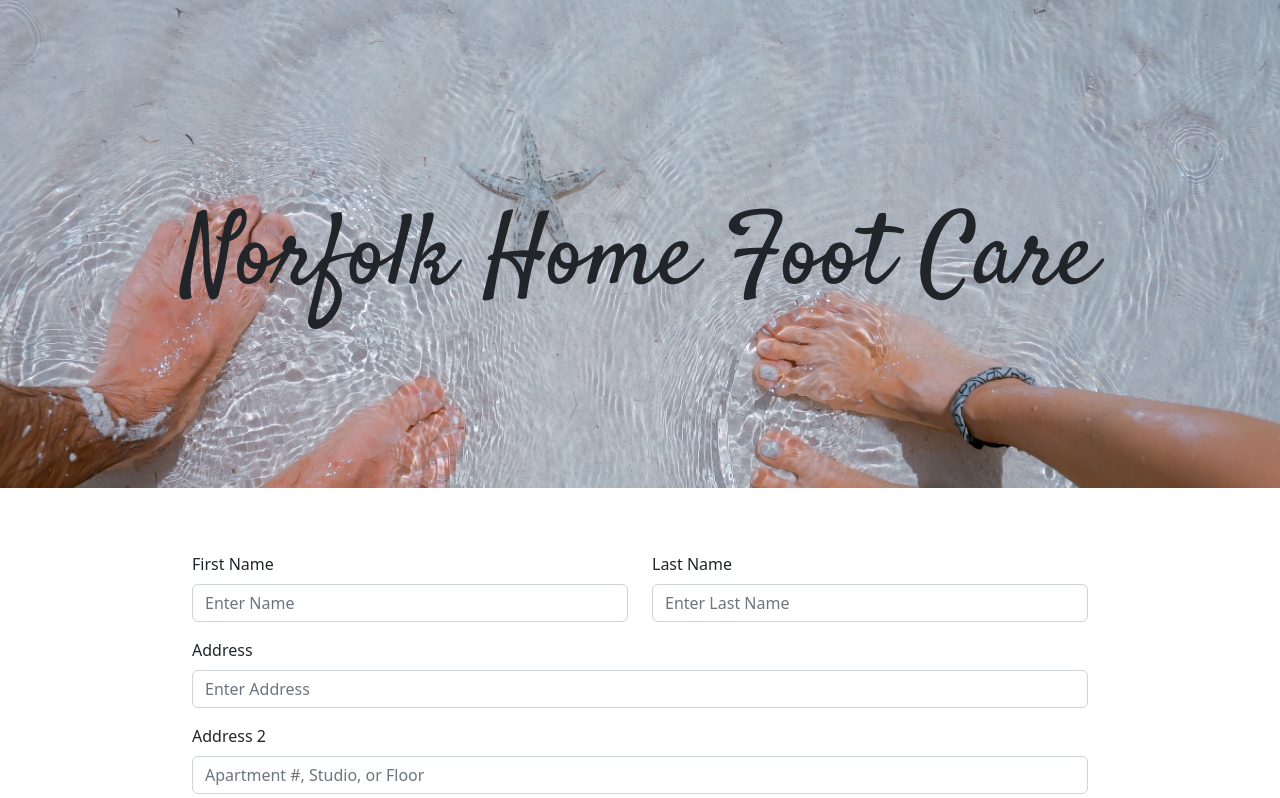
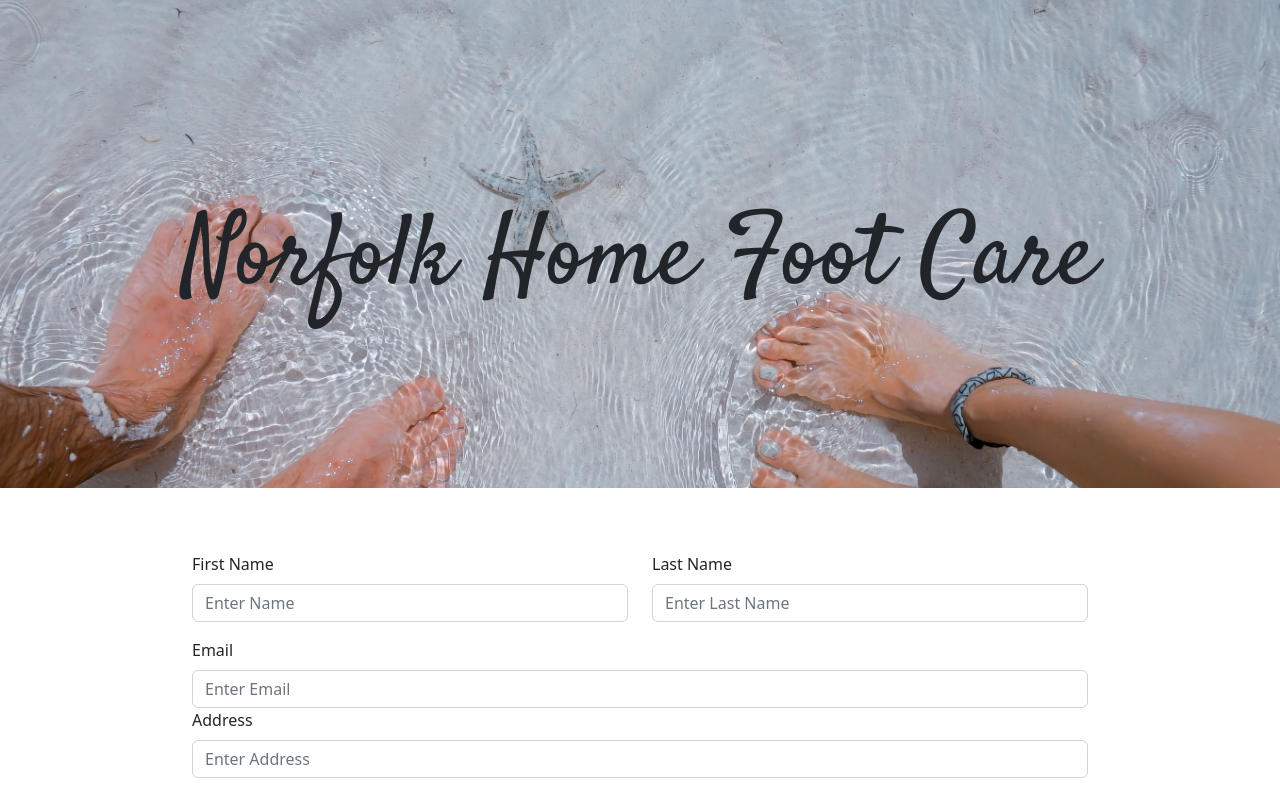
Before and after one commit to ShawnDietrich/norfolk-foot-care, a React (Create React App) app: page /Book in a window 1280 px wide. Shown: the top 798 px of the page. Built offline with nearby package versions, Linux system fonts and the light colour scheme.

Commit message:
Added email entry

```diff
--- a/src/Pages/Book.js
+++ b/src/Pages/Book.js
@@ -19,12 +19,13 @@ const Book = () => {
             body: JSON.stringify({
                 FirstName: e.target[0].value,
                 LastName: e.target[1].value,
-                Address1: e.target[2].value,
-                Address2: e.target[3].value,
-                City: e.target[4].value,
-                Provence: e.target[5].value,
-                PostalCode: e.target[6].value,
-                Notes: e.target[7].value
+                Email: e.target[3].value,
+                Address1: e.target[4].value,
+                Address2: e.target[5].value,
+                City: e.target[6].value,
+                Provence: e.target[7].value,
+                PostalCode: e.target[8].value,
+                Notes: e.target[9].value
             })
         }).then(() => {
             setShowMesg(true)
@@ -47,6 +48,12 @@ const Book = () => {
                     <Form.Group as={Col} controlId='formGridLastName'>
                         <Form.Label>Last Name</Form.Label>
                         <FormControl name="lastName" type='lastName' placeholder='Enter Last Name' required />
+                    </Form.Group>
+                </Row>
+                <Row>
+                    <Form.Group as={Col} controlId="formGridEmail">
+                        <Form.Label>Email</Form.Label>
+                        <FormControl name="email" type='email' placeholder='Enter Email' required />
                     </Form.Group>
                 </Row>
 
```
